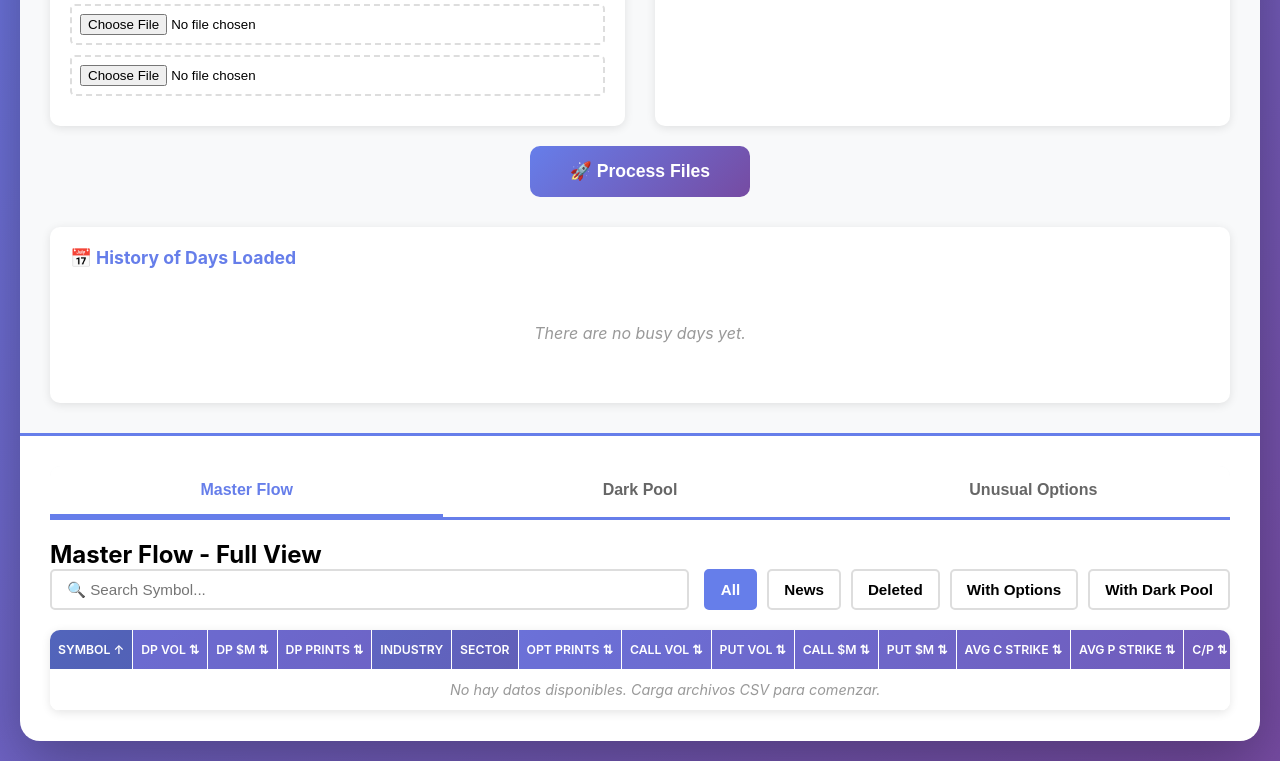
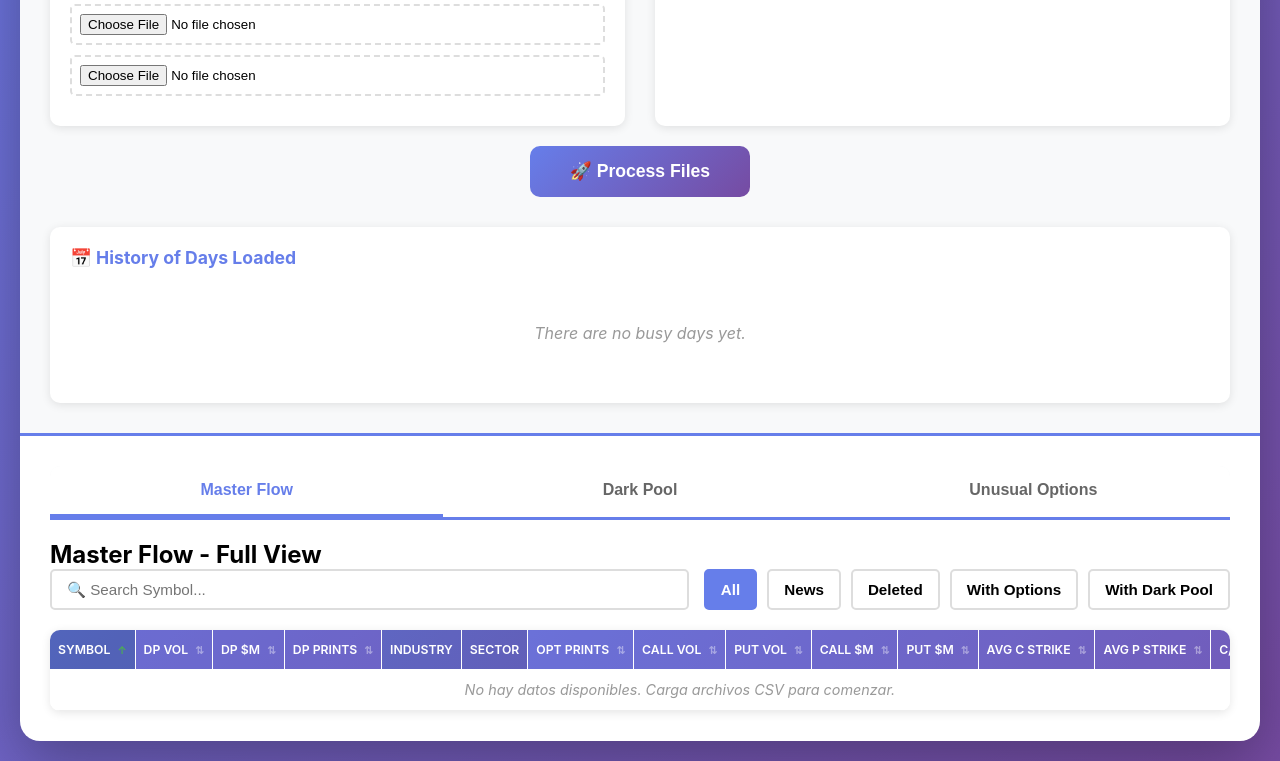
Before and after one commit to JoelPasapera/Signal.github.io, a plain HTML site: page index.html in a window 1280 px wide. Both pictures are taken after a click on the button "All". Shown: the part 685-1446 px from the top of the page. Drawn offline with Linux system fonts and the light colour scheme.

Commit message:
Update styles.css

```diff
--- a/styles.css
+++ b/styles.css
@@ -499,6 +499,56 @@ header h1 {
     border-right: none;
 }
 
+/* ============================================================================
+   SORTABLE HEADERS - NEW FEATURE
+   ============================================================================ */
+
+.flow-table th.sortable {
+    cursor: pointer;
+    user-select: none;
+    transition: background-color 0.2s;
+    position: relative;
+}
+
+.flow-table th.sortable:hover {
+    background-color: rgba(255, 255, 255, 0.15);
+}
+
+.flow-table th.sortable:active {
+    background-color: rgba(255, 255, 255, 0.25);
+}
+
+.sort-icon {
+    display: inline-block;
+    margin-left: 4px;
+    font-size: 0.85em;
+    opacity: 0.6;
+    transition: opacity 0.2s;
+}
+
+.flow-table th.sortable:hover .sort-icon {
+    opacity: 1;
+}
+
+/* Different states for sort icons */
+.sort-icon.neutral {
+    opacity: 0.4;
+}
+
+.sort-icon.asc {
+    opacity: 1;
+    color: #4caf50;
+}
+
+.sort-icon.desc {
+    opacity: 1;
+    color: #2196f3;
+}
+
+/* ============================================================================
+   END SORTABLE HEADERS
+   ============================================================================ */
+
 .flow-table th.col-symbol { background: rgba(0,0,0,0.2); }
 .flow-table th.col-darkpool { background: rgba(118, 75, 162, 0.3); }
 .flow-table th.col-info { background: rgba(0,0,0,0.1); }
@@ -776,8 +826,6 @@ header h1 {
 .matrix-table td {
     padding: 8px;
     text-align: center;
-    color: #000; /* text in black */
-    font-weight: bold; /* bold text */
     border: 1px solid #e0e0e0;
 }
 
```
